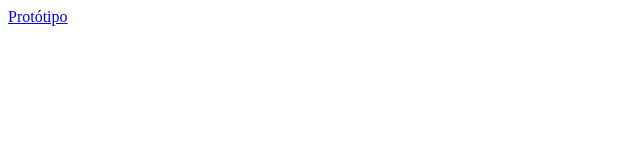
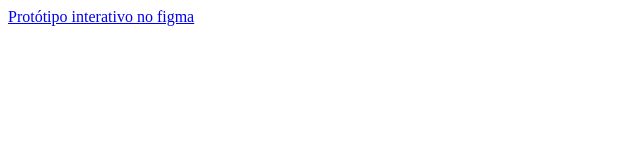
Before and after one commit to Mvilel/Repositorio-Coder, a plain HTML site: page Aula 9/prototipo-figma.html in a window 1280 px wide. Shown: the whole page, without its empty margins (0-640 px from the left). Drawn offline with Linux system fonts and the light colour scheme.

Commit message:
prototipo interativo no figma

```diff
--- a/Aula 9/prototipo-figma.html
+++ b/Aula 9/prototipo-figma.html
@@ -6,7 +6,7 @@
   <title>Protótipo interativo no figma</title>
 </head>
 <body>
-  <a href="https://www.figma.com/file/qD8UBXolkggJemCcZVC6FN/Wiframe?type=design&node-id=0%3A1&mode=design&t=82Rq9gXGC7Xoakxc-1">Protótipo</a>
+  <a href="https://www.figma.com/file/qD8UBXolkggJemCcZVC6FN/Wiframe?type=design&node-id=0%3A1&mode=design&t=82Rq9gXGC7Xoakxc-1">Protótipo interativo no figma</a>
 
 </body>
 </html>
```
